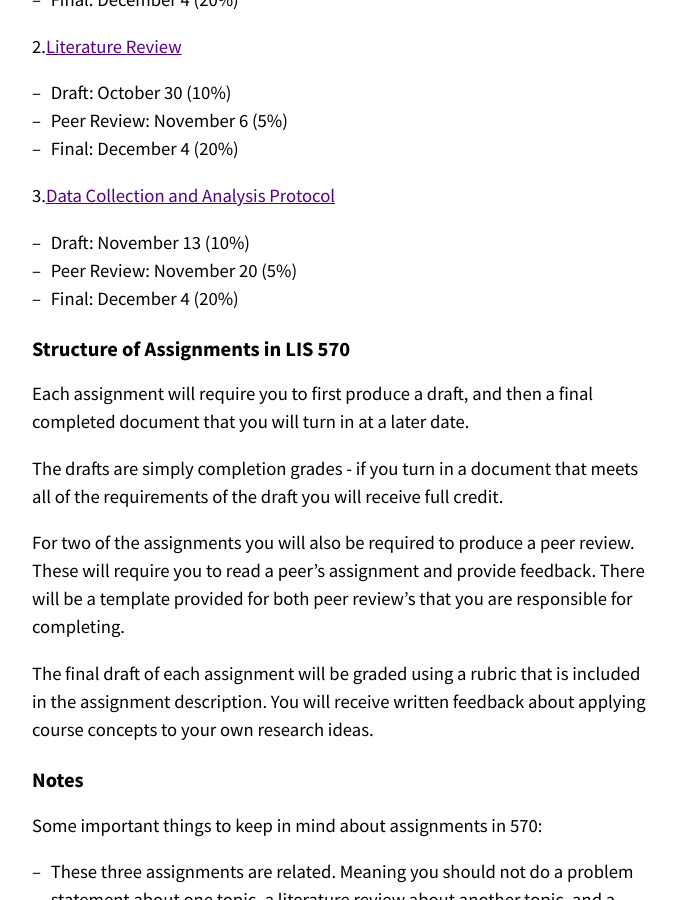
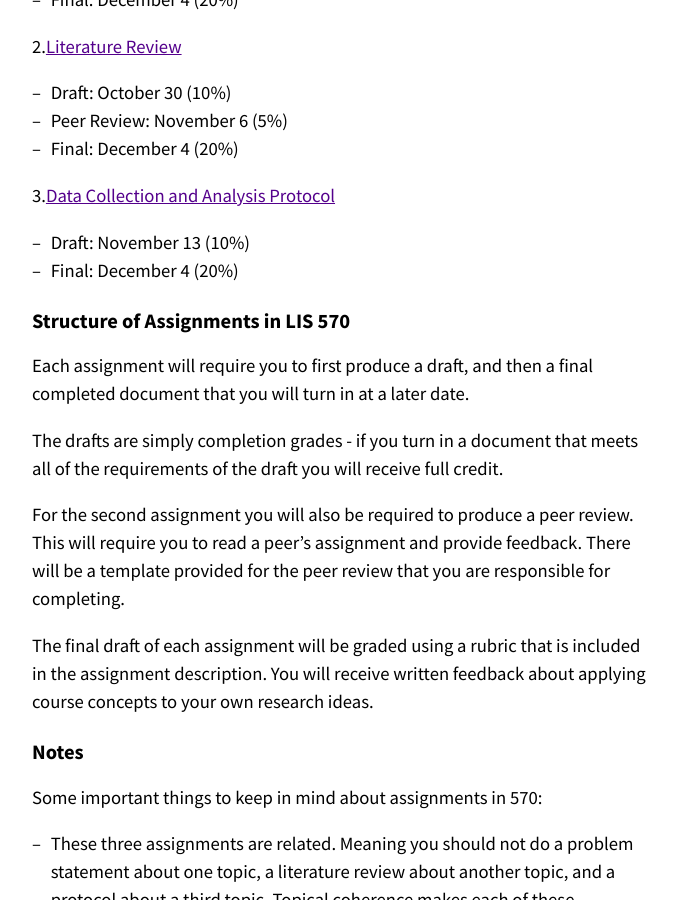
Before and after one commit to nniiicc/LIS-570-Au2020, a Jekyll site: the page built from assignments.md, in a window 1280 px wide and 900 px high, scrolled down 384 px. Shown: the whole window, without its empty margins (300-977 px from the left). Built offline with Jekyll 4.4.1, drawn with Linux system fonts in a browser that asks for light colours.

Commit message:
push assignments update

```diff
--- a/assignments.md
+++ b/assignments.md
@@ -21,7 +21,6 @@ There are three graded assignments that you will be responsible for completing o
 3.[Data Collection and Analysis Protocol](https://nniiicc.github.io/LIS-570-Au2020/Asg-3/)
 
 - Draft: November 13 (10%)
-- Peer Review: November 20 (5%)
 - Final: December 4 (20%)
 
 ## Structure of Assignments in LIS 570
@@ -30,7 +29,7 @@ Each assignment will require you to first produce a draft, and then a final comp
 
 The drafts are simply completion grades - if you turn in a document that meets all of the requirements of the draft you will receive full credit.
 
-For two of the assignments you will also be required to produce a peer review. These will require you to read a peer's assignment and provide feedback. There will be a template provided for both peer review's that you are responsible for completing.
+For the second assignment you will also be required to produce a peer review. This will require you to read a peer's assignment and provide feedback. There will be a template provided for the peer review that you are responsible for completing.
 
 The final draft of each assignment will be graded using a rubric that is included in the assignment description. You will receive written feedback about applying course concepts to your own research ideas.
 
```
